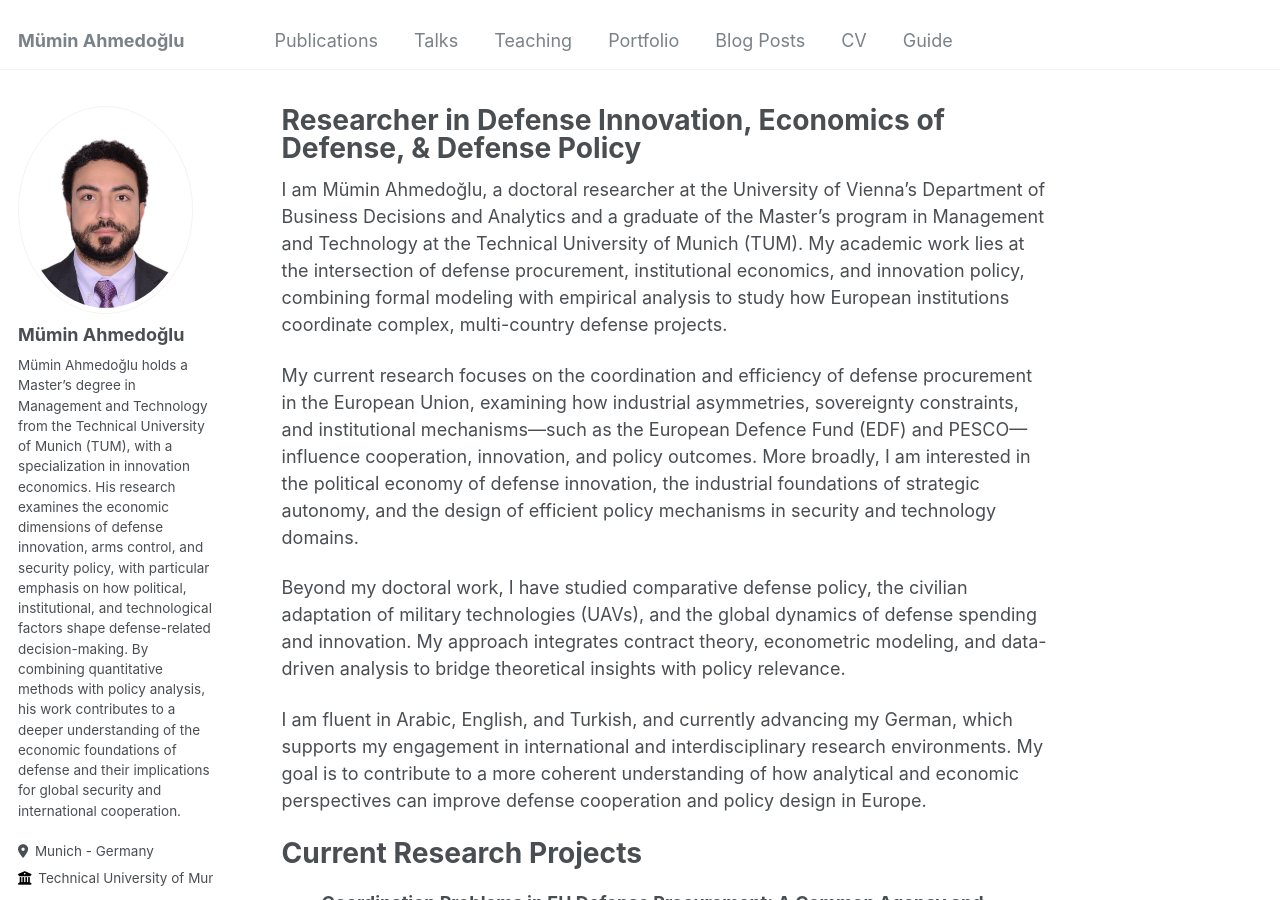
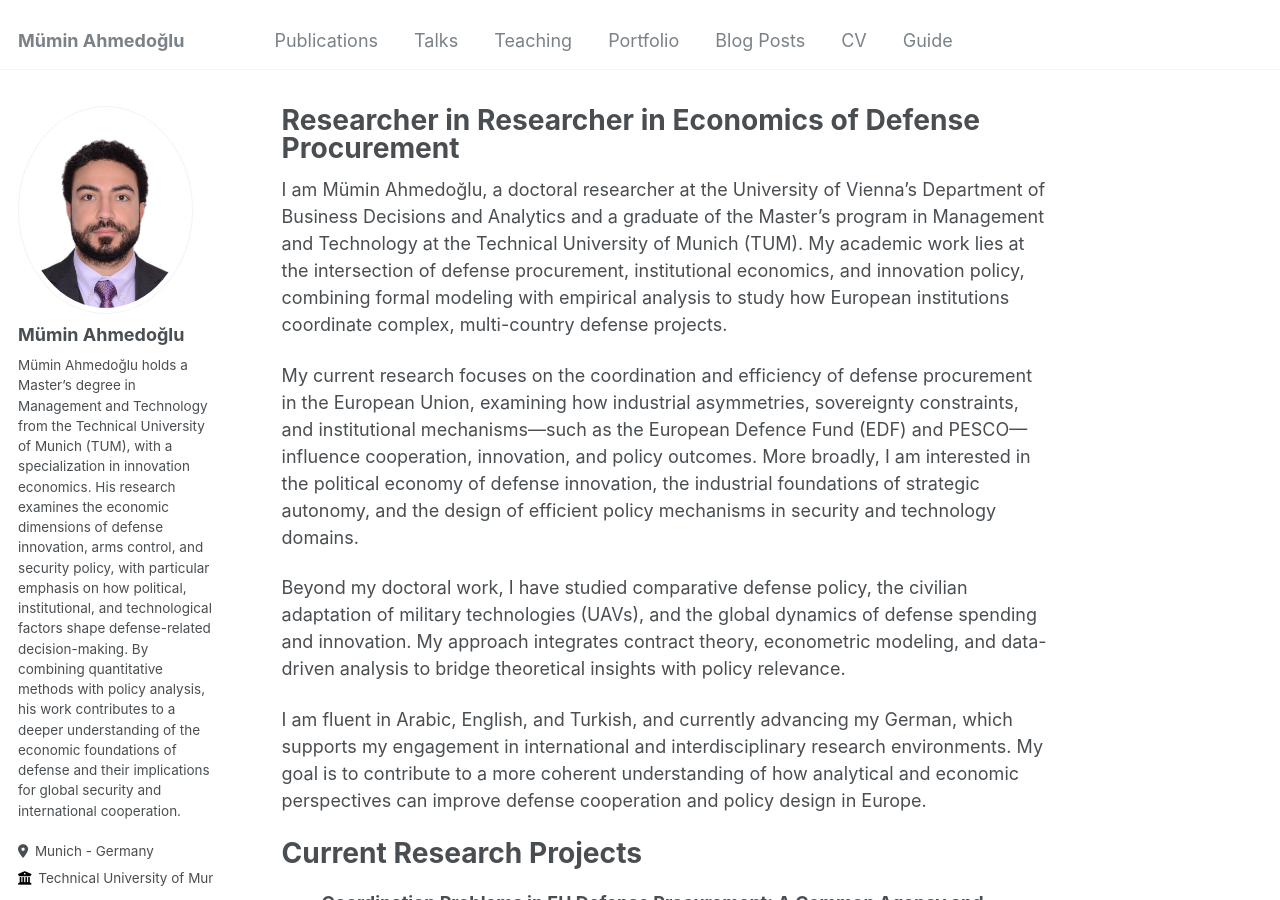
Before and after one commit to ahmedoglu/ahmedoglu.github.io, a Jekyll site: the page built from _pages/about.md, in a window 1280 px wide and 900 px high. Built offline with Jekyll 4.4.1, drawn with Linux system fonts in a browser that asks for light colours; some web fonts are replaced.

Commit message:
Update about.md

```diff
--- a/_pages/about.md
+++ b/_pages/about.md
@@ -1,6 +1,6 @@
 ---
 permalink: /
-title: "Researcher in Defense Innovation, Economics of Defense, & Defense Policy"
+title: "Researcher in Researcher in Economics of Defense Procurement"
 author_profile: true
 redirect_from:
   - /about/
```
